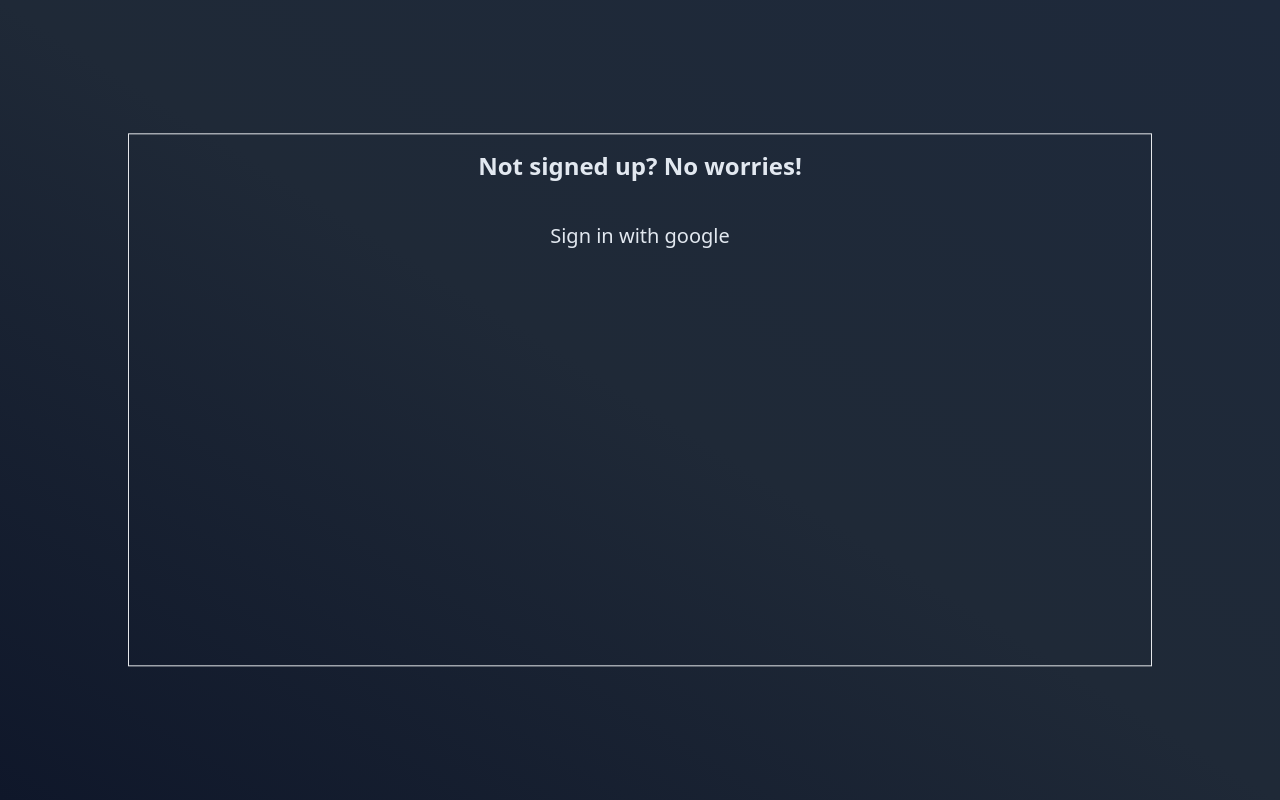
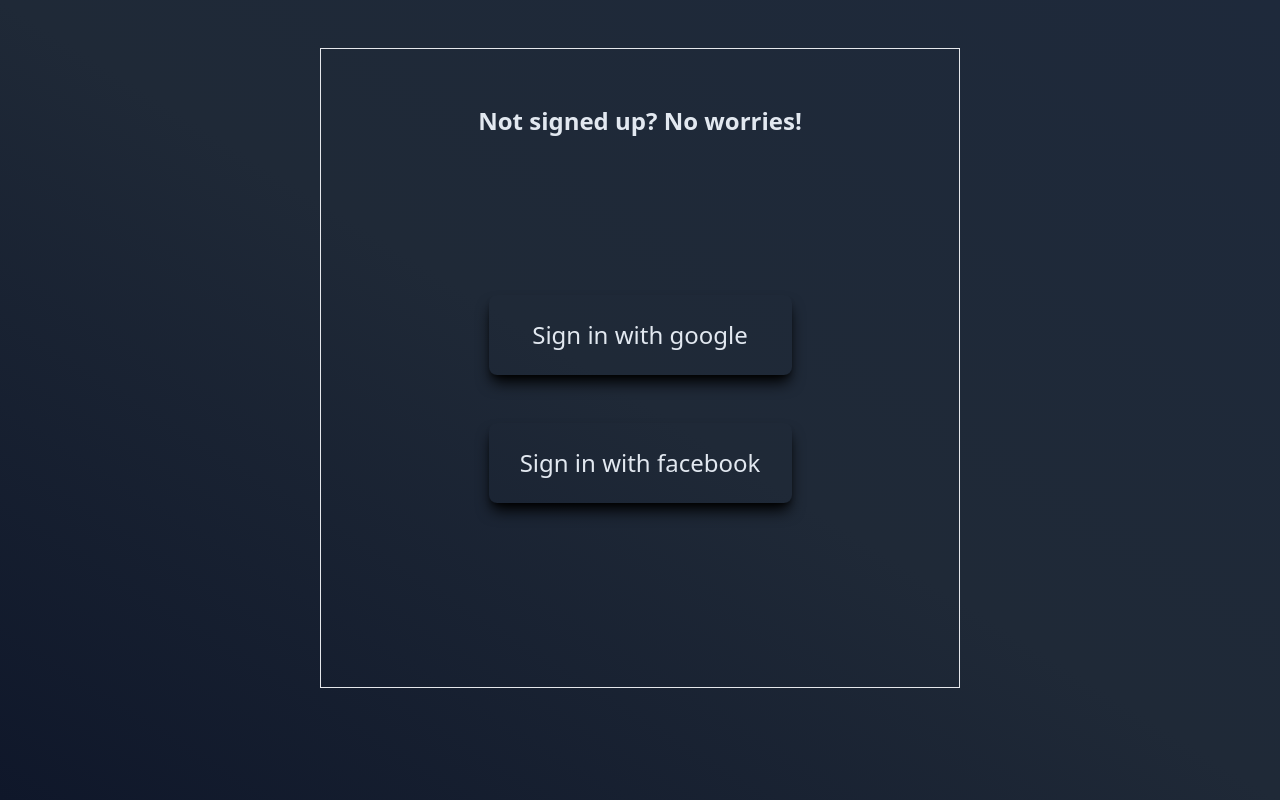
Before and after one commit to ArhamNaeem/chat-app, a React (Vite) app: page /create-room in a window 1280 px wide. Built offline with nearby package versions, Linux system fonts and the light colour scheme; no server answers.

Commit message:
completed ui and sign out functionality

```diff
--- a/package.json
+++ b/package.json
@@ -9,6 +9,7 @@
     "preview": "vite preview"
   },
   "dependencies": {
+    "bad-words": "^3.0.4",
     "firebase": "^9.17.1",
     "react": "^18.2.0",
     "react-dom": "^18.2.0",
@@ -17,6 +18,7 @@
     "universal-cookie": "^4.0.4"
   },
   "devDependencies": {
+    "@types/bad-words": "^3.0.1",
     "@types/react": "^18.0.26",
     "@types/react-dom": "^18.0.9",
     "@vitejs/plugin-react": "^3.0.0",
--- a/src/App.tsx
+++ b/src/App.tsx
@@ -1,33 +1,44 @@
-import { useState } from 'react'
+import { useState,createContext, SetStateAction, Dispatch } from 'react'
 import Main from './chatroom/Main'
 import { BrowserRouter as Router, Route, Routes, To } from 'react-router-dom'
-import './App.css'
 import CreateRoom from './chatroom/CreateRoom';
 import Cookies from "universal-cookie/es6";
 import EnterChat from './chatroom/EnterChat';
 import Chatroom from './chatroom/Chatroom';
 const cookies = new Cookies();
 
+    interface type {
+      userAuth: boolean;
+      setUserAuth: Dispatch<SetStateAction<boolean>>;
+    }
+
+export const AuthContext = createContext < type|null>(null);
+
 function App() {
-
   const [userAuth, setUserAuth] = useState<boolean>(cookies.get("auth-token"));
 
   return (
     <>
+      <AuthContext.Provider value = {{userAuth,setUserAuth}}>
         <Router>
           <Routes>
             <Route path="/" element={<Main />} />
             <Route
               path="/create-room"
-            element={<CreateRoom userAuth={userAuth} setIsAuth={setUserAuth} />}
+              element={
+                <CreateRoom  />
+              }
             />
             <Route
               path="/enter-chat"
-            element={<EnterChat userAuth={userAuth} setIsAuth={setUserAuth} />}
+              element={
+                <EnterChat />
+              }
             />
-          <Route path="/chat-room" element={<Chatroom roomID=""/>} />
+            <Route path="/chat-room" element={<Chatroom roomID="" />} />
           </Routes>
         </Router>
+      </AuthContext.Provider>
     </>
   );
 }
--- a/src/chatroom/Auth.tsx
+++ b/src/chatroom/Auth.tsx
@@ -1,30 +1,31 @@
-import React, { Dispatch, SetStateAction } from 'react'
-import { googleProvider, auth, facebookProvider } from '../config/firebase'
-import { signInWithPopup } from 'firebase/auth'
-import Cookies from 'universal-cookie/es6';
-const cookies = new Cookies();
-interface propType{
-    setIsAuth: Dispatch<SetStateAction<boolean>>;
-}
-export default function Auth(props:propType) {
-    const signInWgoogle = async () => {
-        try {
-            const googleLogin = await signInWithPopup(auth, googleProvider);
-            // console.log('added')
-            cookies.set('auth-token', googleLogin.user.refreshToken)
-            props.setIsAuth(true);
-        } catch (e) {
-            console.log('error')
-        }
-    }
+import React from 'react'
+import { useContext } from 'react';
+import { AuthContext } from '../App';
+import { useAuthHook } from '../custom-hooks/useAuthHook';
+export default function Auth() {
+  const setIsAuth = useContext(AuthContext)?.setUserAuth;
+  const [signInWfacebook,signInWgoogle] = useAuthHook(setIsAuth)
+
   return (
     <>
       <div className="text-slate-200 w-full h-screen bg-gradient-to-bl from-slate-800 via-gray-800 to-slate-900">
-        <div className='p-4 text-center border h-2/3 w-4/5 m-auto translate-y-1/4'>
-          <p className='font-semibold text-2xl'>Not signed up? No worries!</p>
-          <button className='mt-10 text-xl' onClick={signInWgoogle}>Sign in with google</button>
+        <div className="flex flex-col flex-wrap p-4 text-center border h-4/5 w-1/2 m-auto translate-y-12">
+          <p className="font-semibold mt-10 text-2xl">Not signed up? No worries!</p>
+          <div className='flex flex-col flex-wrap md:h-4/5 items-center justify-center'>
+            <button
+              className="rounded-lg shadow-lg shadow-black mx-4 w-1/2  h-20 text-sm md:text-2xl mt-10  mb-2 ease-linear transition-all duration-200 hover:scale-105"
+              onClick={signInWgoogle}
+            >
+              Sign in with google
+            </button>
+            <button
+              className="rounded-lg shadow-lg shadow-black mx-4 w-1/2 h-20 text-sm md:text-2xl  mt-10 ease-linear transition-all duration-200  hover:scale-105"
+              onClick={signInWfacebook}
+            >
+              Sign in with facebook
+            </button>
+          </div>
         </div>
-        {/* //TODO: also add signinwithfb */}
       </div>
     </>
   );
--- a/src/chatroom/Chatroom.tsx
+++ b/src/chatroom/Chatroom.tsx
@@ -1,11 +1,15 @@
-import React, { createRef, FormEvent, useEffect, useMemo, useRef, useState } from 'react'
+import React, { createRef, Dispatch, FormEvent, SetStateAction, useEffect, useMemo, useRef, useState } from 'react'
 import { useLocation , useNavigate} from 'react-router-dom';
-import { useAuthState, useSignOut } from 'react-firebase-hooks/auth';
+import { useAuthState } from 'react-firebase-hooks/auth';
+import { signOut } from 'firebase/auth';
+import Filter from 'bad-words'
 import { addDoc, collection, onSnapshot, orderBy, query, serverTimestamp, where } from 'firebase/firestore';
 import { db, auth } from '../config/firebase';
+import { useContext } from 'react';
+import { AuthContext } from '../App';
 import Cookies from "universal-cookie/es6";
 const cookies = new Cookies();
-interface propType{
+interface propType {
   roomID: string;
 }
 
@@ -18,43 +22,51 @@
   id: string;
 }
 
-export default function Chatroom(props: propType) {
+export default function Chatroom(props:propType) {
   const [user] = useAuthState(auth);
   //props being sent via useNavigate(state:{props})
   const location = useLocation();
   const room = location.state;
   const navigate = useNavigate();
   let textareaRef = useRef<HTMLTextAreaElement>(null);
+  const setIsAuth = useContext(AuthContext)?.setUserAuth;
   const [msg, setMsg] = useState("");
   const [messeges, setMesseges] = useState<msgType[]>([]);
   const [isLoading, setIsLoading] = useState(true);
   const colRef = collection(db, "messeges");
+
   const handleChange = async (e: FormEvent<HTMLFormElement>) => {
     e.preventDefault();
     if (!msg) return;
     setMsg("");
-
+    let filter = new Filter();
+    const filteredMsg = filter.clean(msg);
     await addDoc(colRef, {
       userID: user?.uid,
       name: user?.displayName,
       deliverTime: serverTimestamp(),
       room,
-      msg,
+      msg:filteredMsg,
     });
     if (textareaRef.current) {
       textareaRef.current.scrollTop = textareaRef.current.scrollHeight;
     }
   };
-  //TODO: RECHECK IT
-  const signOut = () => {
-    useSignOut(auth);
-    cookies.remove('auth-tokens')
+  const signUserOut = async () => {
+    await signOut(auth);
+    cookies.remove("auth-token");
+    if (setIsAuth) {
+      setIsAuth(false);
+    }
     navigate("/");
   };
 
   useEffect(() => {
-
-    const msgQuery = query(colRef, where("room", '==', room),orderBy("deliverTime"));
+    const msgQuery = query(
+      colRef,
+      where("room", "==", room),
+      orderBy("deliverTime")
+    );
     const unsubscribe = onSnapshot(msgQuery, (snapshot) => {
       let messeges: msgType[] = [];
       snapshot.forEach((doc) => {
@@ -62,16 +74,13 @@
         const { deliverTime, msg, name, room, userID } = doc.data();
         const id = doc.id;
         messeges.push({ deliverTime, msg, name, room, userID, id });
-      })
+      });
       setMesseges(messeges);
     });
     // this.scrollToBottom();
 
-    return () =>
-      unsubscribe();
-
-  }, [])
-
+    return () => unsubscribe();
+  }, []);
 
   useEffect(() => {
     if (messeges.length == 0) {
@@ -79,9 +88,7 @@
         setIsLoading(false);
       }, 5000);
     }
-  }, [messeges])
-
-
+  }, [messeges]);
 
   return (
     <>
@@ -100,7 +107,7 @@
             Room id: {room}
           </h1>
           <button
-            onClick={signOut}
+            onClick={signUserOut}
             className="border border-slate-700 w-20 h-10 my-2 rounded-lg  active:text-slate-400"
           >
             Sign out
--- a/src/chatroom/CreateRoom.tsx
+++ b/src/chatroom/CreateRoom.tsx
@@ -2,16 +2,15 @@
 import Auth from './Auth';
 import { db } from '../config/firebase';
 import { auth } from '../config/firebase';
+import { useContext } from 'react';
+import { AuthContext } from '../App';
 import { addDoc, collection } from 'firebase/firestore';
 import { useAuthState } from 'react-firebase-hooks/auth';
 import { useNavigate } from 'react-router-dom';
-interface propType {
-  userAuth: boolean;
-  setIsAuth: Dispatch<SetStateAction<boolean>>;
-}
 
-export default function CreateRoom(props: propType) {
-    const { userAuth , setIsAuth} = props;
+
+export default function CreateRoom() {
+  const userAuth = useContext(AuthContext)?.userAuth;
   const colRef = collection(db, "chatroom");
   const [user] = useAuthState(auth);
   const roomID = useRef("");
@@ -24,31 +23,27 @@
       setShowPopup(true);
       return;
     }
-      const room = roomID?.current + '-' + crypto.randomUUID().slice(0, 3);
+    const room = roomID?.current + "-" + crypto.randomUUID().slice(0, 3);
     setStatement(`Creating room...`);
     setShowPopup(true);
     try {
       await addDoc(colRef, {
         userId: user?.uid,
-                    room
-
-                })
+        room,
+      });
       navigate("/chat-room", { state: room });
-
     } catch (e) {
       setStatement(`Error occurred`);
 
       // console.log('Error')
     }
-
-    }
+  };
 
   useEffect(() => {
     setTimeout(() => {
       setShowPopup(false);
     }, 1000);
   }, [showPopup]);
-
 
   return userAuth ? (
     <>
@@ -80,7 +75,6 @@
       </div>
     </>
   ) : (
-      <Auth setIsAuth={setIsAuth} />
+    <Auth />
   );
-
 }
--- a/src/chatroom/EnterChat.tsx
+++ b/src/chatroom/EnterChat.tsx
@@ -1,16 +1,17 @@
 import React, { Dispatch, SetStateAction, useEffect, useRef, useState } from 'react'
 import Chatroom from './Chatroom';
 import { db } from '../config/firebase'
+import { useContext } from 'react';
+import { AuthContext } from '../App';
 import {useNavigate} from 'react-router-dom'
 import { collection, getDocs, query,where } from 'firebase/firestore'
 import Auth from './Auth';
 import OnlineChatrooms from './OnlineChatrooms';
-    interface propType {
-      userAuth: boolean;
-      setIsAuth: Dispatch<SetStateAction<boolean>>;
-    }
-export default function EnterChat(props:propType) {
-    const { userAuth, setIsAuth } = props;
+
+export default function EnterChat() {
+  const userAuth = useContext(AuthContext)?.userAuth;
+  // const setUserAuth = useContext(AuthContext)?.setUserAuth;
+
     const colRef = collection(db, 'chatroom');
   const room = useRef("");
   const [showPopup, setShowPopup] = useState(false);
@@ -32,7 +33,7 @@
                 console.log('error, room doesnt exist')
 
             } else {
-                navigate('/chat-room',{state: room.current})
+              navigate('/chat-room', { state: room.current })
             }
         } catch (e) {
               setStatement(`Error occurred`);
@@ -80,6 +81,6 @@
         </div>
       </>
     ) : (
-      <Auth setIsAuth={setIsAuth} />
+      <Auth/>
     );
 }
--- /dev/null
+++ b/src/custom-hooks/useAuthHook.ts
@@ -0,0 +1,37 @@
+import React, { Dispatch, SetStateAction } from "react";
+import { googleProvider, auth, facebookProvider } from "../config/firebase";
+import { signInWithPopup } from "firebase/auth";
+import Cookies from "universal-cookie/es6";
+const cookies = new Cookies();
+
+
+export const useAuthHook = (
+  setIsAuth: Dispatch<SetStateAction<boolean>> | undefined
+) => {
+  const signInWgoogle = async () => {
+    try {
+      const googleLogin = await signInWithPopup(auth, googleProvider);
+      // console.log('added')
+      cookies.set("auth-token", googleLogin.user.refreshToken);
+      if (setIsAuth) {
+        setIsAuth(true);
+      }
+    } catch (e) {
+      console.log("error");
+    }
+  };
+
+  const signInWfacebook = async () => {
+    try {
+      const facebookeLogin = await signInWithPopup(auth, facebookProvider);
+      // console.log('added')
+      cookies.set("auth-token", facebookeLogin.user.refreshToken);
+      if (setIsAuth) {
+        setIsAuth(true);
+      }
+    } catch (e) {
+      console.log("error");
+    }
+  };
+  return [signInWgoogle, signInWfacebook];
+};
```
Also changed, not shown: 1 other file (tests, documents, lock files or other folders). Lines whose indentation alone changed are shown as unchanged.
